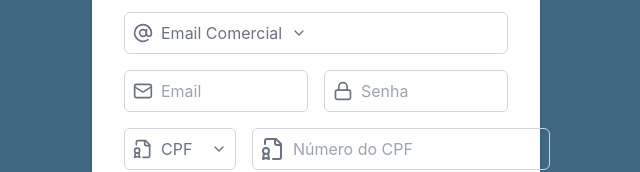
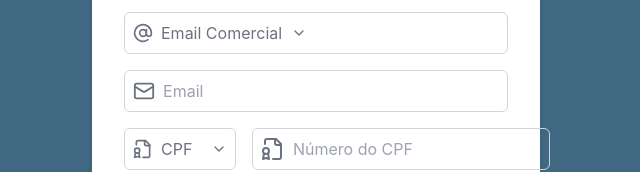
Before and after one commit to Bruxx092/Front_End_Define_Pilates, a React (Vite) app: page /colaborator-signin in a window 1280 px wide. Shown: the part 365-537 px from the top of the page, without its empty margins (324-964 px from the left). Built offline with nearby package versions, Linux system fonts and the light colour scheme; no server answers.

Commit message:
atl_limpeza

```diff
--- a/src/pages/Auth/SignIn/ColaboratorSignIn.jsx
+++ b/src/pages/Auth/SignIn/ColaboratorSignIn.jsx
@@ -1,5 +1,3 @@
-//Página de cadastro de colaboradores
-
 import React, { useState, useEffect } from "react";
 import {
     User, Mail, Lock, Search, FileBadge, ChevronDown, Phone,
@@ -31,7 +29,7 @@ const ColaboratorSignIn = () => {
             email_user: "",
             fk_id_estudio: 1, // 1 = Itaquera, 2 = São Miguel
         },
-        senha_user: "",
+        senha_user: "", //valor passado como None || string vazia
         endereco_data: {
             tipo_endereco: "residencial",
             endereco: "",
@@ -231,7 +229,7 @@ const ColaboratorSignIn = () => {
                         required disabled={isLoading}
                     />
                 </div>
-                <div className="flex items-center flex-1 p-2 border border-gray-300 rounded-md">
+                {/* <div className="flex items-center flex-1 p-2 border border-gray-300 rounded-md">
                     <Lock className="text-gray-500 mr-2"/>
                     <input
                         type="password"
@@ -240,9 +238,10 @@ const ColaboratorSignIn = () => {
                         name="senha_user"
                         value={formData.senha_user}
                         onChange={(e) => setFormData(prev => ({ ...prev, senha_user: e.target.value }))}
-                        required disabled={isLoading}
+                        // required
+                        disabled={isLoading}
                     />
-                </div>
+                </div> */}
             </div>
 
 
```
